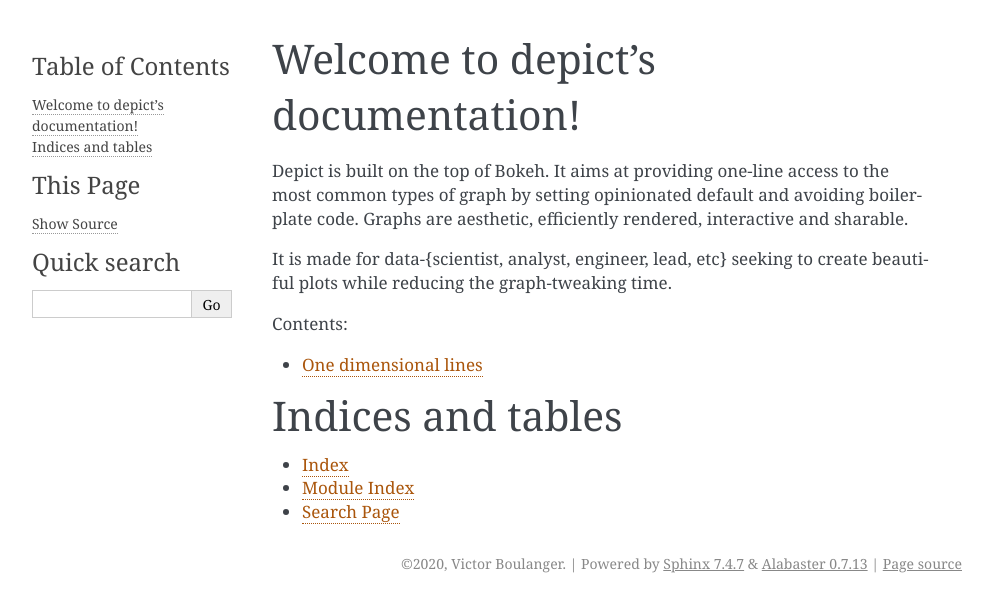
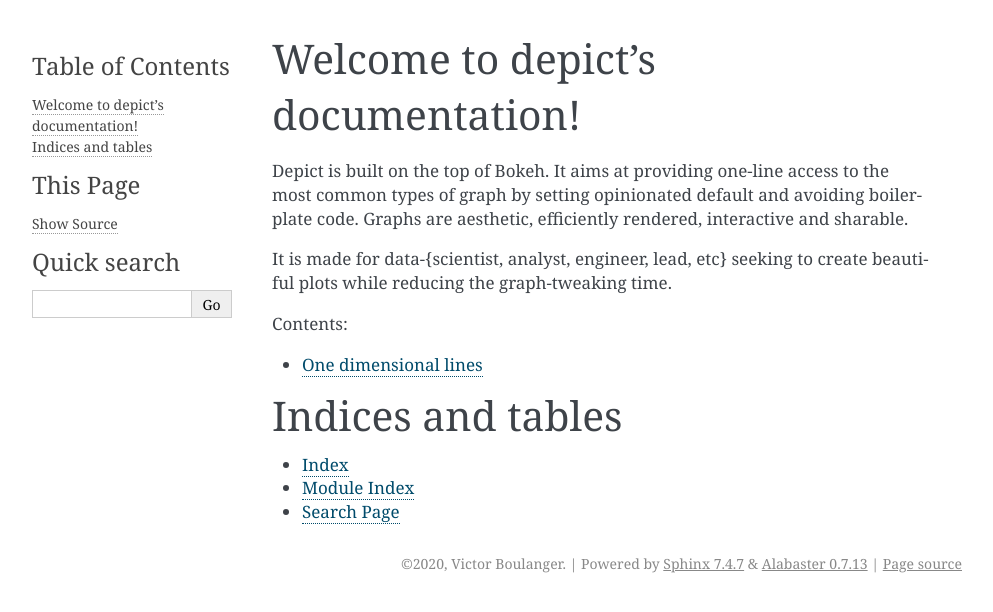
Before and after one commit to vboulanger/depict, a Sphinx documentation site: the page built from docs/index.rst, in a window 1280 px wide. Shown: the top 612 px of the page, without its empty margins (148-1141 px from the left). Built offline with Sphinx 7.4.7, drawn with Linux system fonts in a browser that asks for light colours.

Commit message:
Minor doc

```diff
--- a/docs/conf.py
+++ b/docs/conf.py
@@ -62,24 +62,23 @@ exclude_patterns = ['_build', 'Thumbs.db', '.DS_Store']
 # The theme to use for HTML and HTML Help pages.  See the documentation for
 # a list of builtin themes.
 #
-# html_theme = 'pyramid'
 html_theme = 'alabaster'
 
-html_theme_options = {
-    'logo': 'https://raw.githubusercontent.com/vboulanger/depict/master/logo.png',
-    'github_repo': 'vboulanger/depict',
-    'github_button': 'true',
-    'link': '#aa560c',
-    # 'show_powered_by': 'false',
-    # "relbarbgcolor": "#333",
-    # "sidebarlinkcolor": "#e15617",
-    # "sidebarbgcolor": "#000",
-    # "sidebartextcolor": "#333",
-    # "footerbgcolor": "#111",
-    # "linkcolor": "#aa560c",
-    # "headtextcolor": "#643200",
-    # "codebgcolor": "#f5efe7",
-}
+# html_theme_options = {
+#     'logo': 'https://raw.githubusercontent.com/vboulanger/depict/master/logo.png',
+#     'github_repo': 'vboulanger/depict',
+#     'github_button': 'true',
+#     'link': '#aa560c',
+#     # 'show_powered_by': 'false',
+#     # "relbarbgcolor": "#333",
+#     # "sidebarlinkcolor": "#e15617",
+#     # "sidebarbgcolor": "#000",
+#     # "sidebartextcolor": "#333",
+#     # "footerbgcolor": "#111",
+#     # "linkcolor": "#aa560c",
+#     # "headtextcolor": "#643200",
+#     # "codebgcolor": "#f5efe7",
+# }
 
 # Add any paths that contain custom static files (such as style sheets) here,
 # relative to this directory. They are copied after the builtin static files,
--- a/docs/index.rst
+++ b/docs/index.rst
@@ -15,14 +15,11 @@ It is made for data-{scientist, analyst, engineer, lead, etc} seeking to
 create beautiful plots while reducing the graph-tweaking time.
 
 
-
-
 .. toctree::
    :maxdepth: 2
    :caption: Contents:
 
    line
-
 
 
 Indices and tables
```
